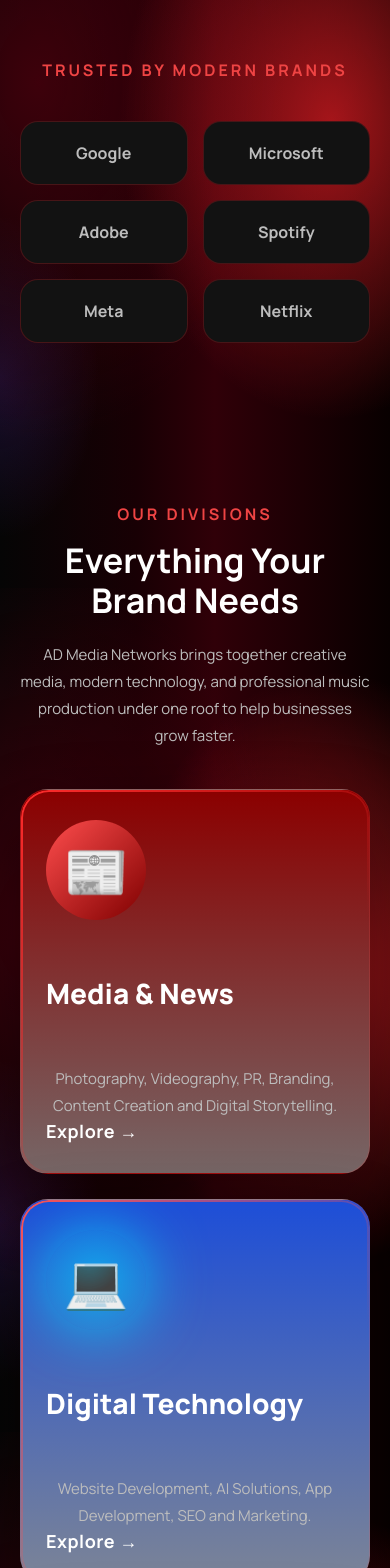
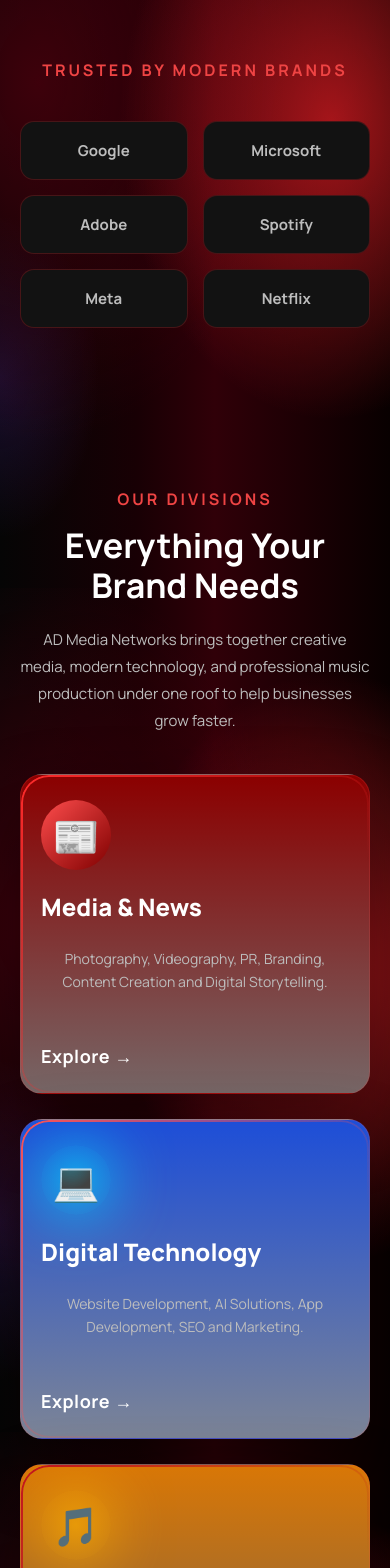
Before and after one commit to ahujatanish68-jpg/portfolio-concept, a React (Vite) app: page / in a window 390 px wide. Shown: the part 1100-2668 px from the top of the page. Built offline with nearby package versions, Linux system fonts and the light colour scheme.

Commit message:
card issue

```diff
--- a/src/index.css
+++ b/src/index.css
@@ -2344,4 +2344,176 @@
 }
 
 
-}
+}/* ================= SMALLER MOBILE CARDS ================= */
+
+@media(max-width:768px){
+
+
+/* Division Cards */
+
+.division-card{
+
+    min-height:320px;
+
+    padding:25px 20px;
+
+    border-radius:22px;
+
+}
+
+
+.division-icon{
+
+    width:70px;
+    height:70px;
+
+    font-size:38px;
+
+    margin-bottom:20px;
+
+}
+
+
+.division-card h3{
+
+    font-size:24px;
+
+    min-height:auto;
+
+    margin-bottom:10px;
+
+}
+
+
+.division-card p{
+
+    font-size:14px;
+
+    line-height:1.6;
+
+}
+
+
+/* Why Choose Cards */
+
+.why-card{
+
+    padding:25px 20px;
+
+    border-radius:18px;
+
+}
+
+
+.why-icon{
+
+    font-size:38px;
+
+    margin-bottom:15px;
+
+}
+
+
+.why-card h3{
+
+    font-size:20px;
+
+}
+
+
+.why-card p{
+
+    font-size:14px;
+
+    line-height:1.6;
+
+}
+
+
+
+/* Trusted Boxes */
+
+.trusted-grid div{
+
+    padding:18px 10px;
+
+    border-radius:14px;
+
+    font-size:15px;
+
+}
+
+
+
+/* Featured Project Cards */
+
+.project-card{
+
+    border-radius:20px;
+
+}
+
+
+.project-image{
+
+    height:180px;
+
+    font-size:60px;
+
+}
+
+
+.project-content{
+
+    padding:20px;
+
+}
+
+
+.project-content h3{
+
+    font-size:22px;
+
+    margin:10px 0;
+
+}
+
+
+.project-content p{
+
+    font-size:14px;
+
+    line-height:1.6;
+
+}
+
+
+.project-content button{
+
+    padding:11px 22px;
+
+    font-size:14px;
+
+}
+
+
+
+/* Portfolio Cards */
+
+.portfolio-card h3{
+
+    font-size:20px;
+
+}
+
+
+.portfolio-card p{
+
+    font-size:13px;
+
+    padding-bottom:15px;
+
+}
+
+
+}
```
